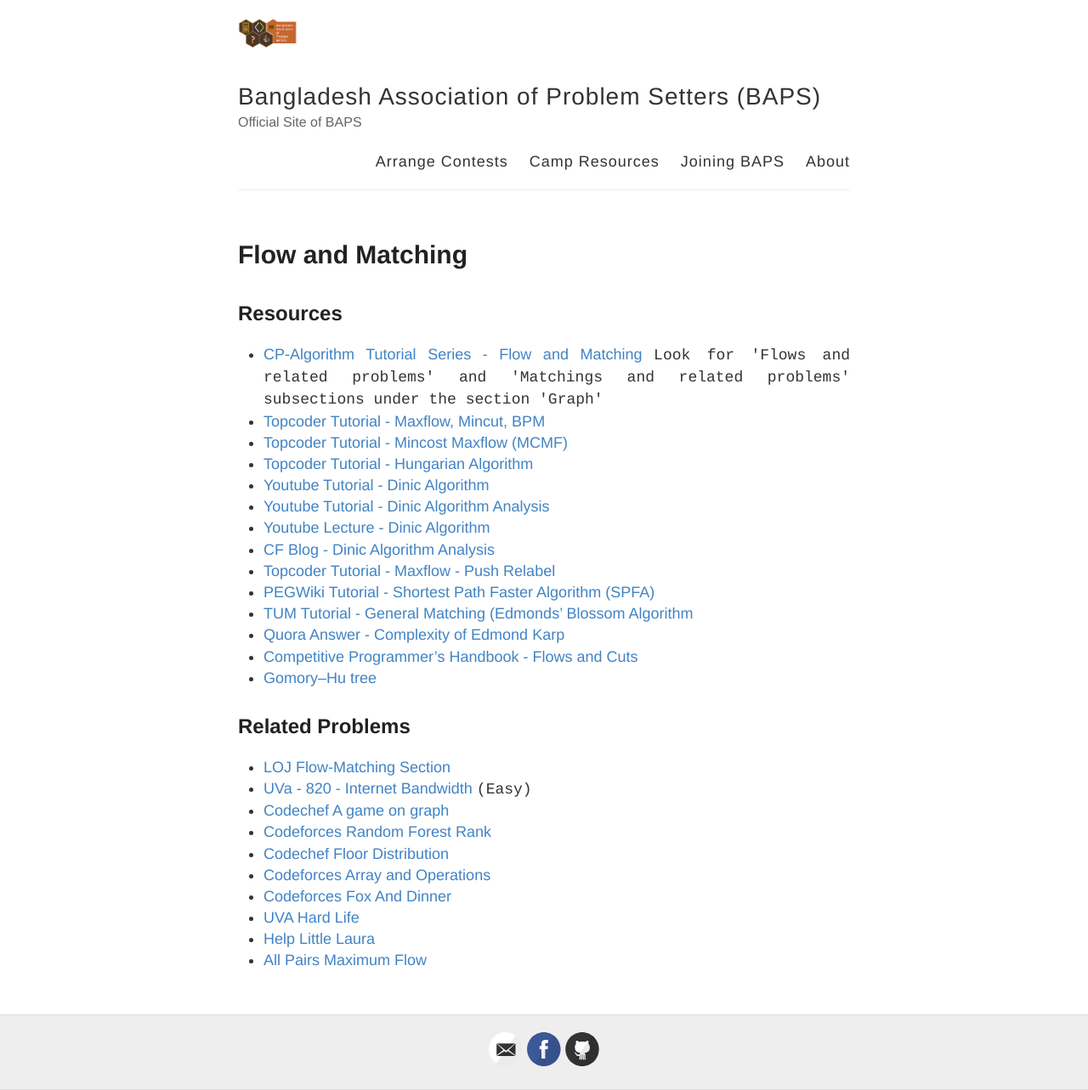
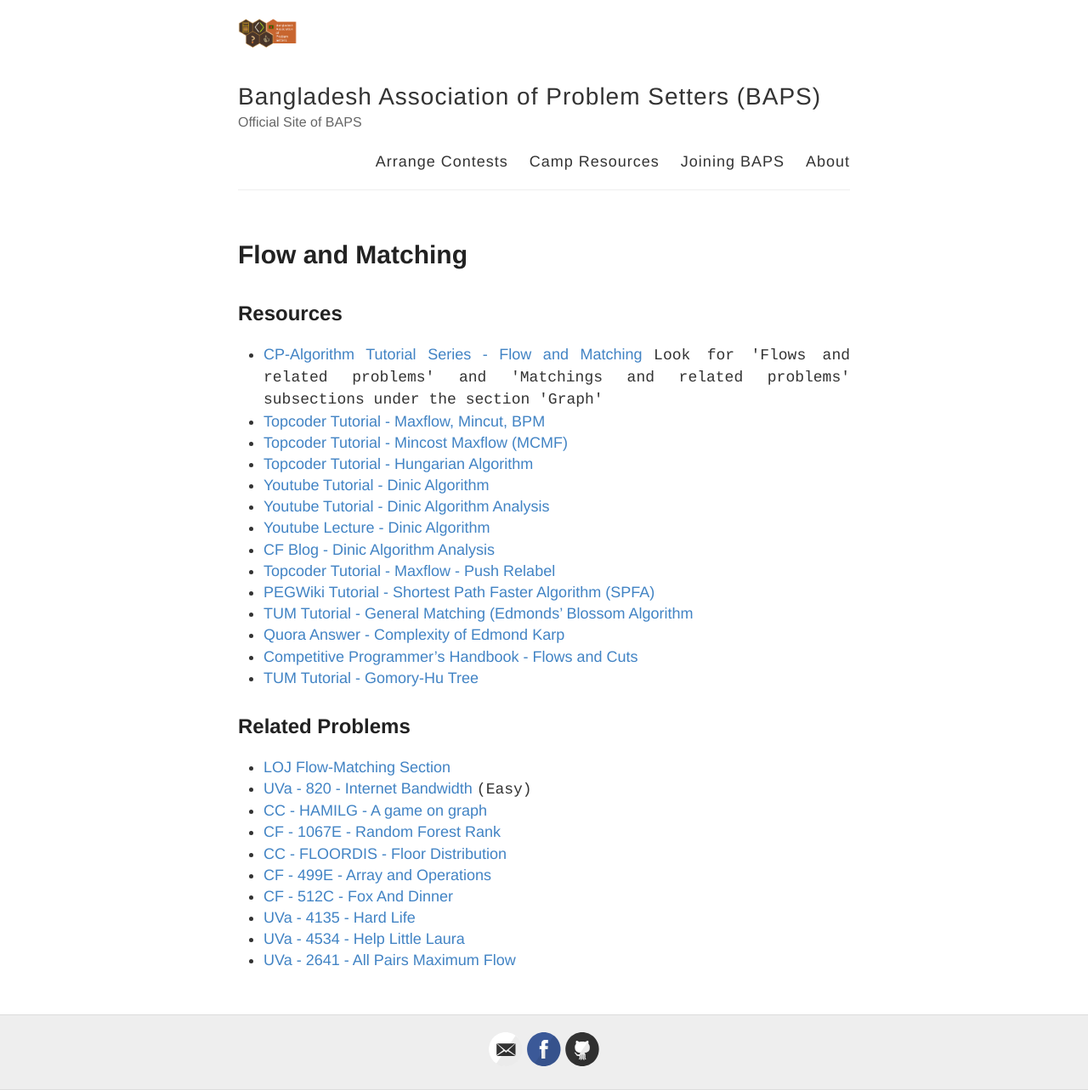
Before and after one commit to baps-bgd/baps-bgd.github.io, a Jekyll site: the page built from _posts/2021-01-03-flow-matching.md, in a window 1280 px wide. Shown: the whole page at 85% size. Built offline with Jekyll 4.4.1, drawn with Linux system fonts in a browser that asks for light colours.

Commit message:
Update 2021-01-03-flow-matching.md
updated format

```diff
--- a/_posts/2021-01-03-flow-matching.md
+++ b/_posts/2021-01-03-flow-matching.md
@@ -18,7 +18,7 @@
 - [TUM Tutorial - General Matching (Edmonds' Blossom Algorithm](https://www-m9.ma.tum.de/graph-algorithms/matchings-blossom-algorithm/index_en.html){:target="\_blank"}
 - [Quora Answer - Complexity of Edmond Karp](https://www.quora.com/Is-there-a-simple-intuitive-way-to-explain-why-the-Edmonds-Karp-max-flow-algorithm-takes-O-EV-2/answer/Tadeusz-Panda){:target="\_blank"}
 - [Competitive Programmer's Handbook - Flows and Cuts](https://raw.githubusercontent.com/baps-bgd/baps-bgd.github.io/master/_files/Competitive-Programmer%E2%80%99s-Handbook.pdf#page=191){:target="\_blank"}
-- [Gomory–Hu tree](https://en.wikipedia.org/wiki/Gomory%E2%80%93Hu_tree){:target="\_blank"}
+- [TUM Tutorial - Gomory-Hu Tree](http://www14.in.tum.de/lehre/2016WS/ea/split/sec-Gomory-Hu-Trees.pdf){:target="\_blank"}
 
 [](){:target="\_blank"}
 [](){:target="\_blank"}
@@ -28,11 +28,11 @@
 ## Related Problems
 - [LOJ Flow-Matching Section](https://lightoj.com/problems/category/flow){:target="\_blank"}
 - [UVa - 820 - Internet Bandwidth](https://onlinejudge.org/external/8/820.pdf){:target="\_blank"} `(Easy)`
-- [Codechef A game on graph](https://www.codechef.com/problems/HAMILG){:target="\_blank"}
-- [Codeforces Random Forest Rank](https://codeforces.com/problemset/problem/1067/E){:target="\_blank"}
-- [Codechef Floor Distribution](https://www.codechef.com/problems/FLOORDIS){:target="\_blank"}
-- [Codeforces Array and Operations](https://codeforces.com/contest/499/problem/E){:target="\_blank"}
-- [Codeforces Fox And Dinner](https://codeforces.com/problemset/problem/512/C){:target="\_blank"}
-- [UVA Hard Life](https://onlinejudge.org/index.php?option=onlinejudge&Itemid=8&page=show_problem&problem=4135){:target="\_blank"}
-- [Help Little Laura](https://onlinejudge.org/index.php?option=onlinejudge&Itemid=8&page=show_problem&problem=4534){:target="\_blank"}
-- [All Pairs Maximum Flow](https://onlinejudge.org/index.php?option=com_onlinejudge&Itemid=8&page=show_problem&problem=2641){:target="\_blank"}
+- [CC - HAMILG - A game on graph](https://www.codechef.com/problems/HAMILG){:target="\_blank"}
+- [CF - 1067E - Random Forest Rank](https://codeforces.com/problemset/problem/1067/E){:target="\_blank"}
+- [CC - FLOORDIS - Floor Distribution](https://www.codechef.com/problems/FLOORDIS){:target="\_blank"}
+- [CF - 499E - Array and Operations](https://codeforces.com/contest/499/problem/E){:target="\_blank"}
+- [CF - 512C - Fox And Dinner](https://codeforces.com/problemset/problem/512/C){:target="\_blank"}
+- [UVa - 4135 - Hard Life](https://onlinejudge.org/index.php?option=onlinejudge&Itemid=8&page=show_problem&problem=4135){:target="\_blank"}
+- [UVa - 4534 - Help Little Laura](https://onlinejudge.org/index.php?option=onlinejudge&Itemid=8&page=show_problem&problem=4534){:target="\_blank"}
+- [UVa - 2641 - All Pairs Maximum Flow](https://onlinejudge.org/index.php?option=com_onlinejudge&Itemid=8&page=show_problem&problem=2641){:target="\_blank"}
```
